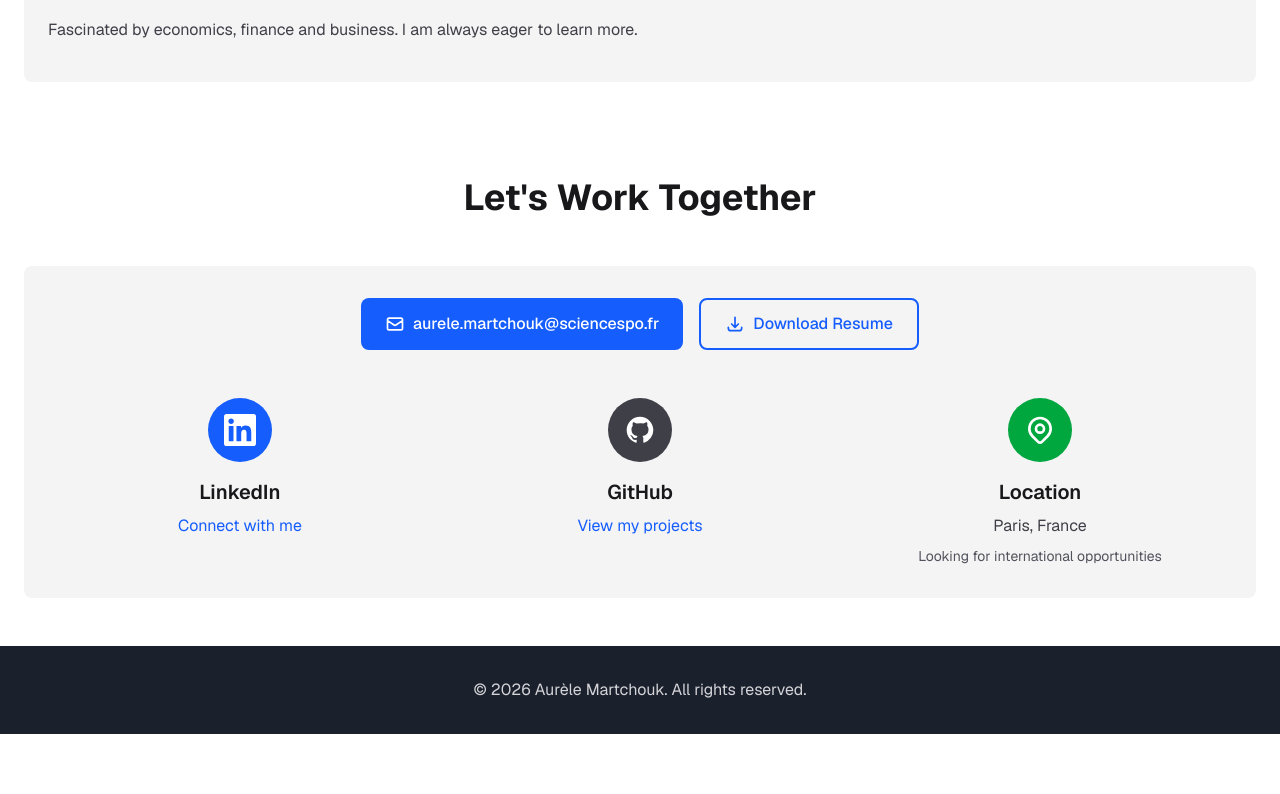
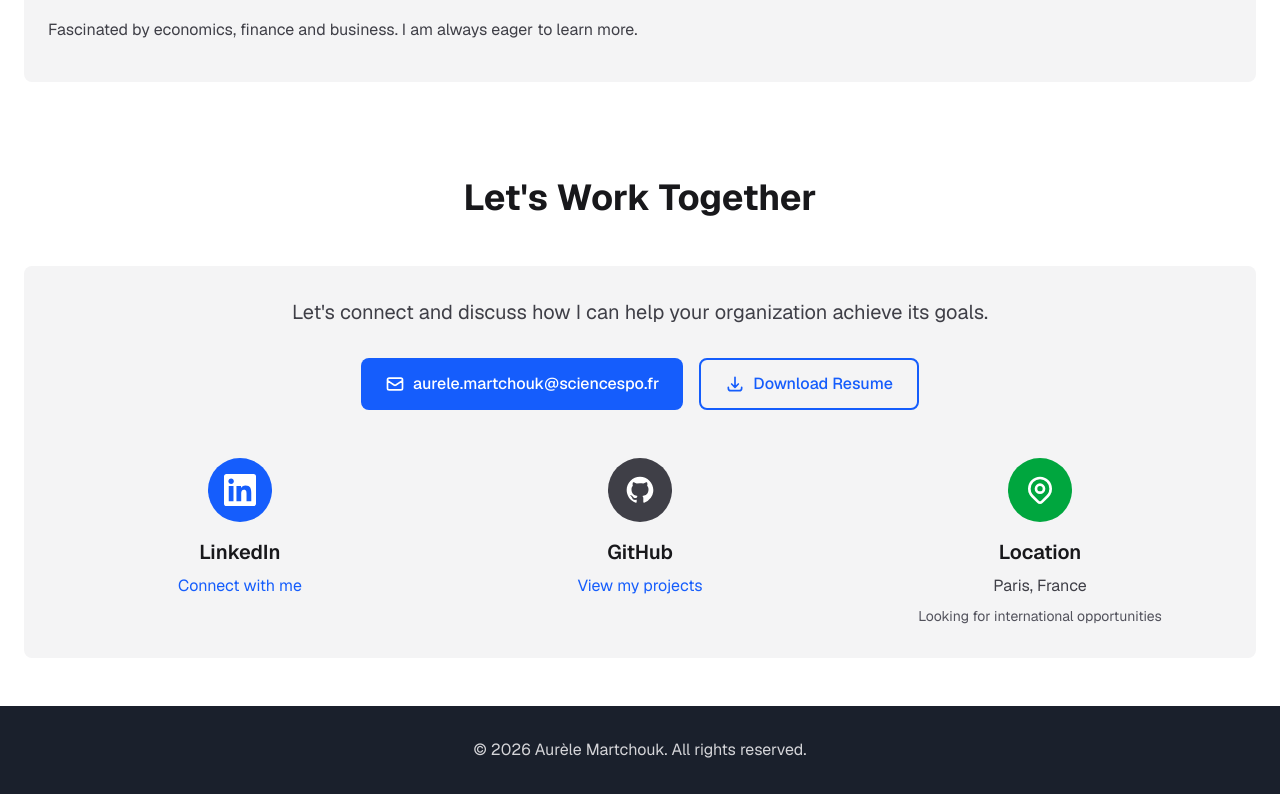
Before and after one commit to chrzsyne/aumartchouk, a Next.js app: page / in a window 1280 px wide. Shown: the part 4334-5128 px from the top of the page. Before the commit the page ends 5068 px from the top, so only its background shows below. Built offline with nearby package versions, Linux system fonts and the light colour scheme.

Commit message:
Restore 'Let's connect and discuss how I can help your organization achieve its goals.' text in contact section

```diff
--- a/app/page.tsx
+++ b/app/page.tsx
@@ -491,6 +491,9 @@ export default function Home() {
               Let's Work Together
             </h2>
             <div className="bg-zinc-100 dark:bg-[#2d3748] rounded-lg p-8 text-center">
+              <p className="text-xl text-zinc-700 dark:text-white mb-8">
+                Let's connect and discuss how I can help your organization achieve its goals.
+              </p>
               <div className="flex flex-wrap justify-center gap-4 mb-12">
                 <a
                   href="mailto:aurele.martchouk@sciencespo.fr"
```
